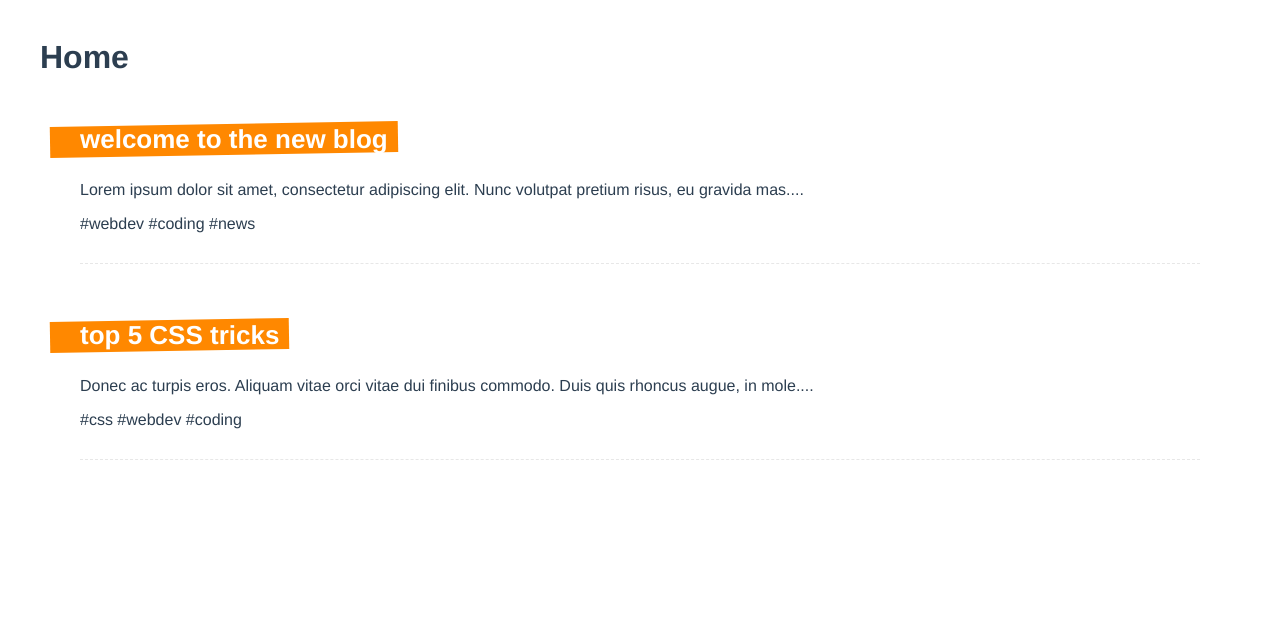
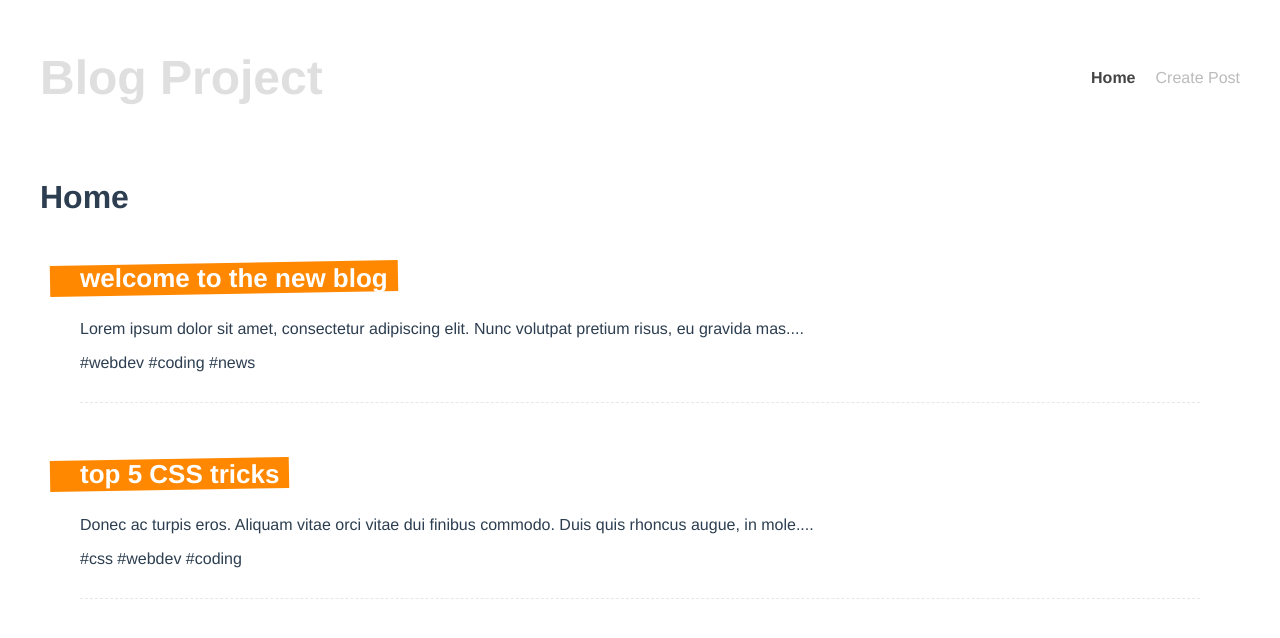
Before and after one commit to themis1986/blog, a Vue app: page / in a window 1280 px wide. Shown: the top 638 px of the page. Built offline with nearby package versions, Linux system fonts and the light colour scheme; data requests are answered from the project's data file.

Commit message:
Added navigation bar

```diff
--- a/src/App.vue
+++ b/src/App.vue
@@ -1,6 +1,14 @@
 <template>
+  <Navbar />
   <router-view />
 </template>
+
+<script>
+import Navbar from "./components/Navbar.vue";
+export default {
+  components: { Navbar },
+};
+</script>
 
 <style>
 #app {
--- /dev/null
+++ b/src/components/Navbar.vue
@@ -0,0 +1,41 @@
+<template>
+  <header>
+    <h1>Blog Project</h1>
+    <nav>
+      <router-link :to="{ name: 'Home' }">Home</router-link>
+      <router-link :to="{ name: 'Create' }">Create Post</router-link>
+    </nav>
+  </header>
+</template>
+
+<script>
+export default {
+  setup() {
+    return {};
+  },
+};
+</script>
+
+<style scoped>
+header {
+  display: flex;
+  justify-content: space-between;
+  align-items: center;
+  max-width: 1200px;
+  margin: 0 auto;
+  padding: 10px;
+}
+header h1 {
+  color: #dfdfdf;
+  font-size: 48px;
+}
+header a {
+  color: #bbb;
+  text-decoration: none;
+  margin-left: 20px;
+}
+header a.router-link-active {
+  color: #444;
+  font-weight: bold;
+}
+</style>
```
